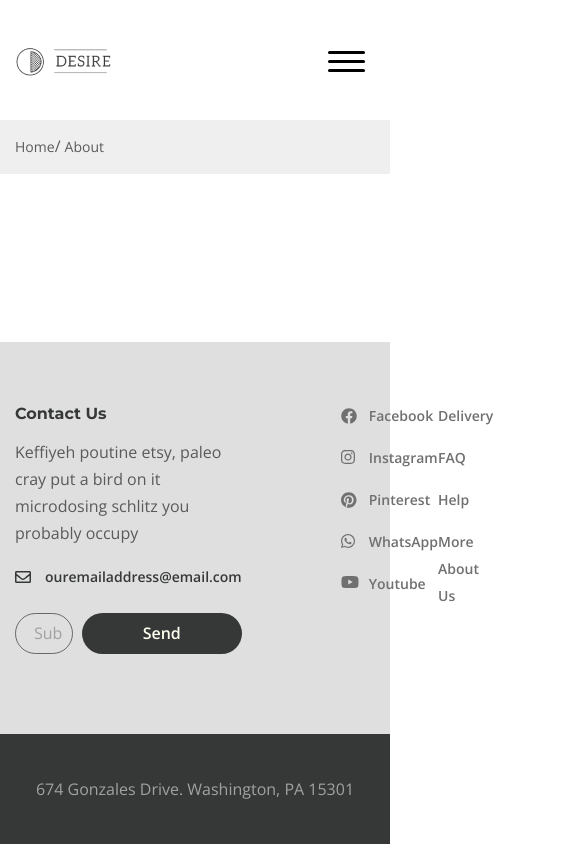
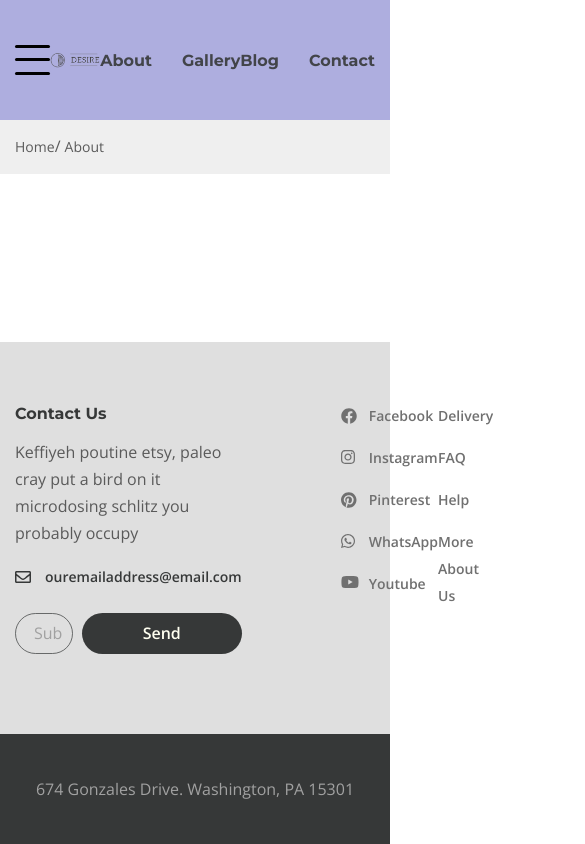
Before and after one commit to SvetlanaHolovko/desire, a website: page app/page.html in a window 390 px wide. Shown: the top 844 px of the page, 585 px wide, since content can reach past the window. Drawn offline with nearby package versions, Linux system fonts and the light colour scheme.

Commit message:
Added burger-3

```diff
--- a/app/page.html
+++ b/app/page.html
@@ -16,7 +16,8 @@
         <header class="header">
             <div class="container">
                 <div class="header__inner">
-                    <nav class="menu">
+                    <div class="header-menu">
+                        <nav class="header-menu__left">
                             <ul class="menu__list">
                                 <li class="menu__list-item">
                                     <a class="menu__list-link" href="#">About</a>
@@ -29,7 +30,7 @@
                         <a class="logo" href="#">
                             <img src="images/logo.png" alt="logo">
                         </a>
-                    <nav class="menu">
+                        <nav class="header-menu__right">
                             <ul class="menu__list">
                                 <li class="menu__list-item">
                                     <a class="menu__list-link" href="#">Blog</a>
@@ -39,9 +40,8 @@
                                 </li>
                             </ul>
                         </nav>
+                    </div>
                     <button class="header__btn-menu">
-                        <span></span>
-                        <span></span>
                         <span></span>
                     </button>
                     <button class="header__btn">
--- a/app/scss/_media.scss
+++ b/app/scss/_media.scss
@@ -3,19 +3,17 @@
     &__btn {
       display: none;
     }
+
+    &-menu {
+      &__left {
+        margin-left: 0;
+      }
+    }
   }
 
-  .menu {
-    padding-left: 20px;
-    padding-right: 20px;
-
-    &__list-item {
-      padding-left: 0;
-
-      & + .menu__list-item {
-        padding-right: 0;
-        padding-left: 30px;
-      }
+  .menu__list-item {
+    & + .menu__list-item {
+      padding-left: 30px;
     }
   }
 
@@ -28,63 +26,89 @@
   .logo {
     order: -1;
     position: relative;
-    z-index: 12;
+    // z-index: 12;
   }
 
   .header {
     &__inner {
-      flex-wrap: wrap;
-      padding-top: 35px;
+      //   flex-wrap: wrap;
+      //   padding-top: 35px;
     }
     &__btn-menu {
+      display: block;
       position: relative;
       z-index: 12;
-      display: block;
+      cursor: pointer;
+      order: -1;
+      padding: 10px;
+      width: 37px;
+      height: 30px;
       background-color: transparent;
       border: none;
-      cursor: pointer;
-      padding: 10px;
-      order: -1;
+
+      &::before,
+      &::after {
+        position: absolute;
+        content: "";
+        background-color: #000000;
+        width: 100%;
+        height: 3px;
+        left: 0;
+        border-radius: 4px;
+      }
+
+      &::before {
+        top: 0;
+      }
+
+      &::after {
+        bottom: 0;
+      }
 
       span {
+        position: absolute;
         background-color: #000000;
-        width: 37px;
+        width: 100%;
         height: 3px;
         border-radius: 4px;
         display: block;
-        margin: 6px 0;
-      }
-    }
-  }
-
-  .menu {
-    padding-left: 0;
-    padding-right: 0;
-    width: 100%;
-    background-color: #fff;
-    position: relative;
-    z-index: 11;
-    text-align: center;
-    transition: transform 0.5s ease;
-    transform: translateY(-550px);
-
-    &--open {
-      transform: translateY(30px);
-    }
-
-    &__list {
-      display: block;
-    }
-
-    &__list-item {
-      & + .menu__list-item {
-        padding-left: 0;
+        top: 13px;
+        left: 0;
       }
     }
 
-    &__list-link {
-      display: block;
-      padding: 15px 0;
+    &-menu {
+      //   position: fixed;
+      //   top: 0;
+      //   left: 0;
+      //   width: 100%;
+      //   height: 60%;
+      //   background-color: #fff;
+
+      // position: relative;
+      // z-index: 11;
+      // text-align: center;
+      // transition: transform 0.5s ease;
+      // transform: translateY(-550px);
+
+      // &--open {
+      //   transform: translateY(30px);
+      // }
+
+      // &__list {
+      //   display: block;
+      // }
+
+      // &__list-item {
+      //   & + .menu__list-item {
+      //     padding-left: 0;
+      //   }
+      // }
+
+      // &__list-link {
+      //   display: block;
+      //   padding: 15px 0;
+      // }
     }
   }
 }
--- a/app/scss/style.scss
+++ b/app/scss/style.scss
@@ -5,11 +5,47 @@
 @import "global";
 
 .header {
+  position: fixed;
+  width: 100%;
+  top: 0;
+  left: 0;
+  z-index: 50;
+
+  &::before {
+    position: absolute;
+    content: "";
+    top: 0;
+    left: 0;
+    width: 100%;
+    height: 100%;
+    background-color: rgb(174, 174, 223);
+  }
   &__inner {
+    position: relative;
+    z-index: 2;
     display: flex;
+    align-items: center;
     justify-content: space-between;
+  }
+
+  &-menu {
+    width: 100%;
+    display: flex;
+    height: 120px;
     align-items: center;
-    height: 120px;
+
+    &__left {
+      flex: 1 1 50%;
+      margin-left: 32px;
+      order: 2;
+    }
+    &__right {
+      flex: 1 1 50%;
+      align-items: flex-end;
+      display: flex;
+      justify-content: flex-end;
+      order: 3;
+    }
   }
 
   &__btn {
@@ -17,6 +53,8 @@
     border: none;
     padding: 0;
     cursor: pointer;
+    margin-left: 60px;
+    order: 4;
   }
 
   &__btn-menu {
@@ -25,13 +63,12 @@
 }
 
 .logo {
-  margin: 0 auto;
+  margin: 0 20px;
+  flex: 1 1 auto;
+  order: 2;
 }
 
 .menu {
-  padding-left: 35px;
-  padding-right: 60px;
-
   &__list {
     display: flex;
   }
@@ -45,7 +82,6 @@
     line-height: 22px;
     color: rgba(54, 56, 56, 0.9);
     text-align: center;
-    // position: relative;
   }
 
   &__list-link--active {
@@ -249,7 +285,7 @@
 
 .breadcrumbs {
   background: rgba(#dfdfdf, 0.5);
-  padding: 13px 0 14px;
+  padding: 133px 0 14px;
   position: relative;
   z-index: 10;
 
```
Also changed, not shown: app/css/style.min.css. Lines whose indentation alone changed are shown as unchanged.
